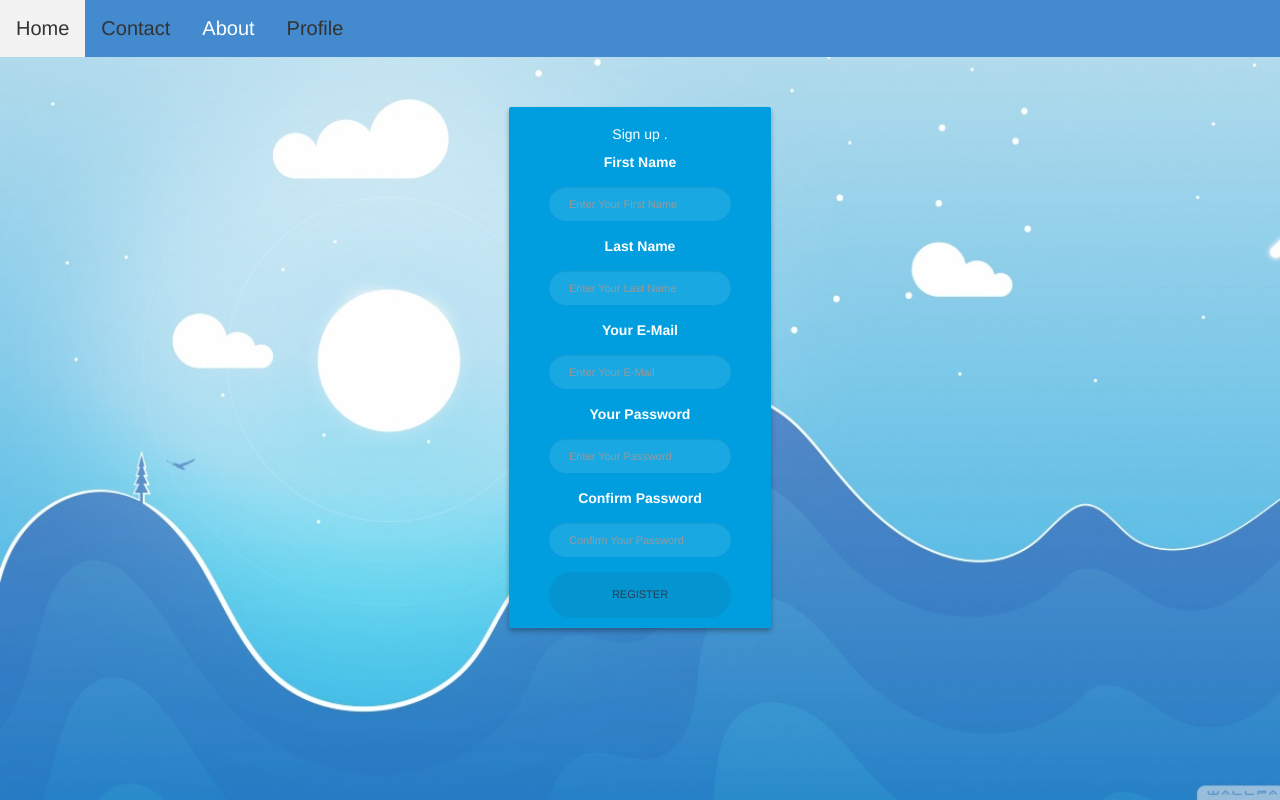
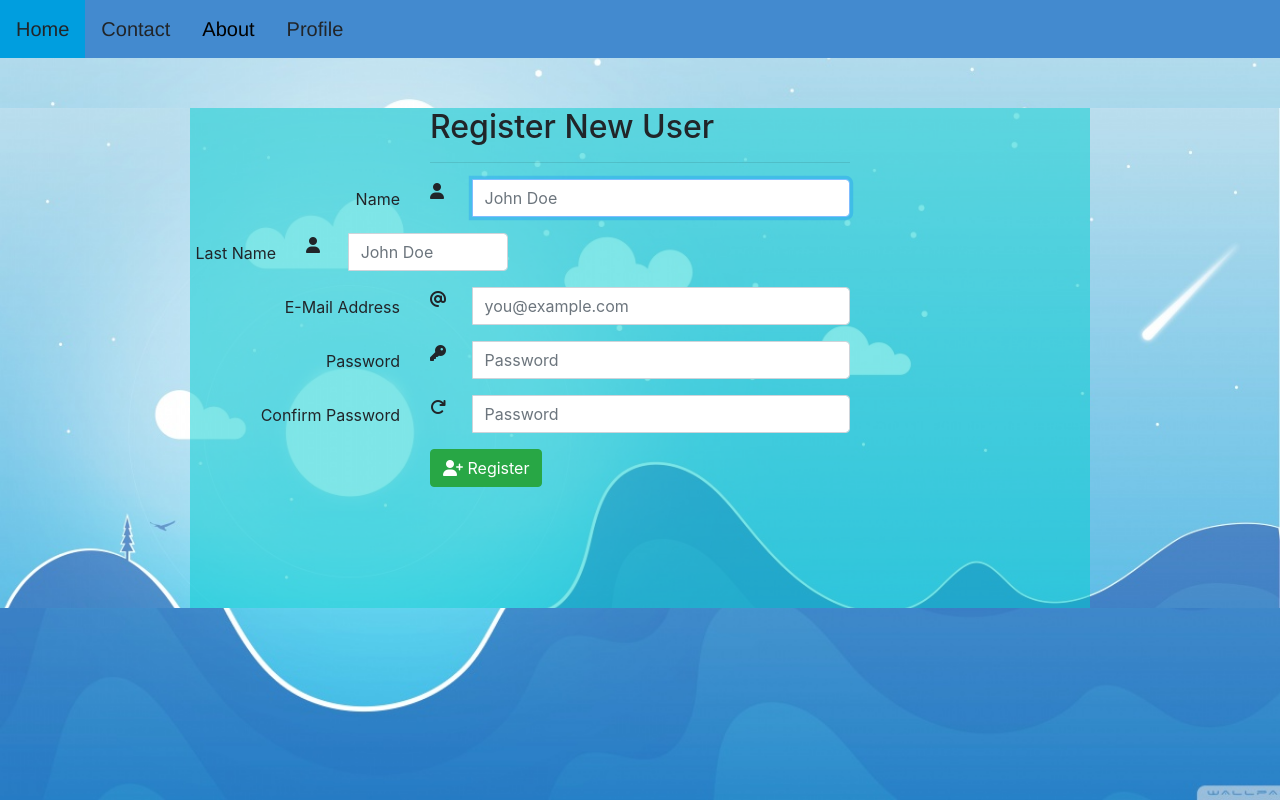
Before and after one commit to tedyAA/VignetteReminder-frontend, a Vue app: page /register in a window 1280 px wide. Built offline with nearby package versions, Linux system fonts and the light colour scheme.

Commit message:
04.03.2020

```diff
--- a/public/index.html
+++ b/public/index.html
@@ -9,11 +9,12 @@
     <link href="//maxcdn.bootstrapcdn.com/font-awesome/4.2.0/css/font-awesome.min.css" rel="stylesheet">
     <link rel="stylesheet" href="https://fonts.googleapis.com/css?family=Roboto|Varela+Round|Open+Sans">
     <link rel="stylesheet" href="https://fonts.googleapis.com/icon?family=Material+Icons">
-    <link href="//maxcdn.bootstrapcdn.com/bootstrap/3.3.0/css/bootstrap.min.css" rel="stylesheet" id="bootstrap-css">
 
+    <meta charset="utf-8"/>
+    <meta http-equiv="X-UA-Compatible" content="IE=edge,chrome=1"/>
+    <meta name="viewport" content="width=device-width, initial-scale=1.0, maximum-scale=1.0">
 
-
-
+    <link rel="stylesheet" href="https://maxcdn.bootstrapcdn.com/font-awesome/4.6.1/css/font-awesome.min.css">
     <title>test2</title>
   </head>
   <body>
@@ -26,11 +27,9 @@
     <script src="//maxcdn.bootstrapcdn.com/bootstrap/4.4.1/js/bootstrap.min.js"></script>
     <script src="//code.jquery.com/jquery-1.11.1.min.js"></script>
     <script src="//maxcdn.bootstrapcdn.com/bootstrap/3.3.0/js/bootstrap.min.js"></script>
-    <script src="//code.jquery.com/jquery-1.11.1.min.js"></script>
     <script src='https://kit.fontawesome.com/a076d05399.js'></script>
-    <script src="//maxcdn.bootstrapcdn.com/bootstrap/3.3.0/js/bootstrap.min.js"></script>
-    <script src="//code.jquery.com/jquery-1.11.1.min.js"></script> <script src="//maxcdn.bootstrapcdn.com/bootstrap/3.3.0/js/bootstrap.min.js"></script>
-    <script src="//code.jquery.com/jquery-1.11.1.min.js"></script>
+
+
 
   </body>
 </html>
--- a/src/components/CarCard.vue
+++ b/src/components/CarCard.vue
@@ -36,6 +36,7 @@
         background-color: #a5f7ff;
         width: 150px!important;
         height: 150px!important;
+        font-family: Pacifico;
     }
 
 </style>
--- a/src/components/LogInForm.vue
+++ b/src/components/LogInForm.vue
@@ -50,10 +50,12 @@
         max-width: 510px;
         min-height: 510px;
         position: relative;
-        background: #009edf;
+        /*background: #009edf;*/
         background-size: cover;
         border-radius: 30px;
         box-shadow: 0 12px 15px 0 rgba(0, 0, 0, .24), 0 17px 50px 0 rgba(0, 0, 0, .19);
+        background-color: rgba(0, 158, 223, 0.8);
+
     }
 
     .login-html {
--- a/src/components/NewsWindow.vue
+++ b/src/components/NewsWindow.vue
@@ -19,10 +19,9 @@
         width: 500px;
         height: 200px;
         margin-top: 50px;
-        background-color: #00CED1;
-        background-color: rgba(0, 206, 209, 0.5);
+        background-color: rgba(0, 158, 223, 0.8);
         opacity: inherit;
-        /*margin-left: 150px;*/
+        border-radius: 25px;
     }.p{
         font-size:25px ;
          }
--- a/src/components/PackageWindow.vue
+++ b/src/components/PackageWindow.vue
@@ -18,10 +18,9 @@
     width: 500px;
     height: 200px;
     margin-top: 50px;
-    background-color: #00CED1;
-    background-color: rgba(0, 206, 209, 0.5);
+    background-color: rgba(0, 158, 223, 0.8);
     opacity: inherit;
-    /*float:right;*/
+    border-radius: 25px;
 }.p{
      font-size:25px ;
  }
--- a/src/components/RegisterForm.vue
+++ b/src/components/RegisterForm.vue
@@ -1,51 +1,113 @@
 <template>
+    <body>
     <div class="container">
-        <div class="row main">
-            <div class="main-login main-center">
-                <h5>Sign up .</h5>
-                <form class="" method="post" action="#">
-
+        <form class="form-horizontal" role="form" method="POST" action="/register">
+            <div class="row">
+                <div class="col-md-3"></div>
+                <div class="col-md-6">
+                    <h2>Register New User</h2>
+                    <hr>
+                </div>
+            </div>
+            <div class="row">
+                <div class="col-md-3 field-label-responsive">
+                    <label for="name">Name</label>
+                </div>
+                <div class="col-md-6">
                     <div class="form-group">
-                        <label for="Fname" class="cols-sm-2 control-label">First Name</label>
-                        <div class="input">
-                            <input type="password" class="form-control" placeholder="Enter Your First Name">
+                        <div class="input-group mb-2 mr-sm-2 mb-sm-0">
+                            <div class="input-group-addon" style="width: 2.6rem"><i class="fa fa-user"></i></div>
+                            <input type="text" name="name" class="form-control" id="name"
+                                   placeholder="John Doe" required autofocus>
                         </div>
                     </div>
-                    <div class="form-group">
-                        <label for="Lname" class="cols-sm-2 control-label">Last Name</label>
-                        <div class="input">
-                            <input type="password" class="form-control" placeholder="Enter Your Last Name">
+                </div>
+                <div class="row">
+                    <div class="col-md-3 field-label-responsive">
+                        <label for="name">Last Name</label>
+                    </div>
+                    <div class="col-md-6">
+                        <div class="form-group">
+                            <div class="input-group mb-2 mr-sm-2 mb-sm-0">
+                                <div class="input-group-addon" style="width: 2.6rem"><i class="fa fa-user"></i></div>
+                                <input type="text" name="name" class="form-control" id="Lname"
+                                       placeholder="John Doe" required autofocus>
+                            </div>
                         </div>
                     </div>
+                </div>
+                <div class="col-md-3">
+                    <div class="form-control-feedback">
+                        <span class="text-danger align-middle">
+                            <!-- Put name validation error messages here -->
+                        </span>
+                    </div>
+                </div>
+            </div>
+            <div class="row">
+                <div class="col-md-3 field-label-responsive">
+                    <label for="email">E-Mail Address</label>
+                </div>
+                <div class="col-md-6">
                     <div class="form-group">
-                        <label for="E-Mail" class="cols-sm-2 control-label">Your E-Mail</label>
-                        <div class="input">
-                            <input type="password" class="form-control" placeholder="Enter Your E-Mail">
+                        <div class="input-group mb-2 mr-sm-2 mb-sm-0">
+                            <div class="input-group-addon" style="width: 2.6rem"><i class="fa fa-at"></i></div>
+                            <input type="text" name="email" class="form-control" id="email"
+                                   placeholder="you@example.com" required autofocus>
                         </div>
                     </div>
-                    <div class="form-group">
-                        <label for="FPass" class="cols-sm-2 control-label">Your Password</label>
-                        <div class="input">
-                            <input type="password" class="form-control" placeholder="Enter Your Password">
+                </div>
+                <div class="col-md-3">
+                    <div class="form-control-feedback">
+                        <span class="text-danger align-middle">
+                            <!-- Put e-mail validation error messages here -->
+                        </span>
+                    </div>
+                </div>
+            </div>
+            <div class="row">
+                <div class="col-md-3 field-label-responsive">
+                    <label for="password">Password</label>
+                </div>
+                <div class="col-md-6">
+                    <div class="form-group has-danger">
+                        <div class="input-group mb-2 mr-sm-2 mb-sm-0">
+                            <div class="input-group-addon" style="width: 2.6rem"><i class="fa fa-key"></i></div>
+                            <input type="password" name="password" class="form-control" id="password"
+                                   placeholder="Password" required>
                         </div>
                     </div>
-
+                </div>
+                <div class="col-md-3">
+                    <div class="form-control-feedback">
+                    </div>
+                </div>
+            </div>
+            <div class="row">
+                <div class="col-md-3 field-label-responsive">
+                    <label for="password">Confirm Password</label>
+                </div>
+                <div class="col-md-6">
                     <div class="form-group">
-                        <label for="CPass" class="cols-sm-2 control-label">Confirm Password</label>
-                        <div class="input">
-                            <input type="password" class="form-control" placeholder="Confirm Your Password">
+                        <div class="input-group mb-2 mr-sm-2 mb-sm-0">
+                            <div class="input-group-addon" style="width: 2.6rem">
+                                <i class="fa fa-repeat"></i>
+                            </div>
+                            <input type="password" name="password-confirmation" class="form-control"
+                                   id="password-confirm" placeholder="Password" required>
                         </div>
                     </div>
-
-                    <div class="group">
-                        <input type="submit" class="button" value="Register">
-                    </div>
-
-                </form>
+                </div>
             </div>
-        </div>
+            <div class="row">
+                <div class="col-md-3"></div>
+                <div class="col-md-6">
+                    <button type="submit" class="btn btn-success"><i class="fa fa-user-plus"></i> Register</button>
+                </div>
+            </div>
+        </form>
     </div>
-
+    </body>
 </template>
 
 <script>
@@ -55,91 +117,20 @@
 </script>
 
 <style scoped>
-    .main {
-        margin: 50px 15px;
+
+    @media(min-width: 768px) {
+        .field-label-responsive {
+            padding-top: .5rem;
+            text-align: right;
+        }
+        .container{
+            width: 900px;
+            height: 500px;
+            margin-top: 50px;
+            background-color: #00CED1;
+            background-color: rgba(0, 206, 209, 0.5);
+            opacity: inherit;
+
+                 }
     }
-
-    h1.title {
-        font-size: 60px;
-        font-family: 'Passion One', cursive;
-        font-weight: 400;
-    }
-
-    hr {
-        width: 10%;
-        color: #fff;
-    }
-
-    .form-group {
-        margin-bottom: 15px;
-        border-radius: 90px;
-    }
-
-    label {
-        margin-bottom: 15px;
-    }
-
-    input,
-    input::-webkit-input-placeholder {
-        font-size: 11px;
-        padding-top: 3px;
-    }
-
-    .main-login {
-        background-color: #fff;
-        /* shadows and rounded borders */
-        -moz-border-radius: 2px;
-        -webkit-border-radius: 2px;
-        border-radius: 2px;
-        -moz-box-shadow: 0px 2px 2px rgba(0, 0, 0, 0.3);
-        -webkit-box-shadow: 0px 2px 2px rgba(0, 0, 0, 0.3);
-        box-shadow: 0px 2px 2px rgba(0, 0, 0, 0.3);
-
-    }
-
-    .form-control {
-        border: none;
-        padding: 15px 20px;
-        border-radius: 25px;
-        background: rgba(255, 255, 255, .1);
-        width: 100%;
-        color: #fff;
-        display: block;
-    }
-
-    .main-center {
-        margin-top: 30px;
-        margin: 0 auto;
-        max-width: 400px;
-        padding: 10px 40px;
-        background: #009edf;
-        color: #FFF;
-        text-shadow: none;
-        -webkit-box-shadow: 0px 3px 5px 0px rgba(0, 0, 0, 0.31);
-        -moz-box-shadow: 0px 3px 5px 0px rgba(0, 0, 0, 0.31);
-        box-shadow: 0px 3px 5px 0px rgba(0, 0, 0, 0.31);
-
-    }
-
-    span.input-group-addon i {
-        color: #009edf;
-        font-size: 17px;
-    }
-
-    .form-control {
-        border-radius: 50px;
-    }
-
-    .button {
-        text-transform: uppercase;
-        border-radius: 50px;
-        width: 100%;
-        color: #2c3e50;
-        display: block;
-        border: none;
-        padding: 15px 20px;
-        border-radius: 25px;
-        background: rgba(44, 62, 80, 0.1);
-    }
-
 </style>
--- a/src/components/UpperNavBar.vue
+++ b/src/components/UpperNavBar.vue
@@ -1,16 +1,4 @@
 <template>
-    <!--    <div>-->
-    <!--        <div class="container">-->
-    <!--            <ul>-->
-    <!--                <li class="link"><a class="active" @click="home">Home</a></li>-->
-    <!--                <li class="link"><a @click="logIn">Log In</a></li>-->
-    <!--                <li class="link"><a @click="home">Contact</a></li>-->
-    <!--                <li class="link"><a @click="home">About Us</a></li>-->
-    <!--            </ul>-->
-    <!--        </div>-->
-    <!--    </div>-->
-    <!--    <link rel="stylesheet" type="text/css" href="css/style.css">-->
-    <!--    <link href="https://fonts.googleapis.com/css?family=Open+Sans&display=swap" rel="stylesheet">-->
     <ul>
         <li><a class="active" @click="home">Home</a></li>
         <li><a @click="contacts">Contact</a></li>
@@ -59,19 +47,19 @@
 
     li a {
         display: block;
-        color: #fff;
+        color: #000000;
         padding: 14px 16px;
         text-decoration: none;
         font-size: 20px;
     }
 
     li a:hover {
-        background-color: #f2f2f2;
+        background-color: #009edf;
         color: #000;
     }
 
     .active {
-        color: #fff;
+        color: #009edf;
         background-color: #009edf;
     }
 
--- a/src/components/WelcomeForm.vue
+++ b/src/components/WelcomeForm.vue
@@ -18,12 +18,12 @@
     width: 900px;
     height: 200px;
     margin-top: 50px;
-    background-color: #00CED1;
-    background-color: rgba(0, 206, 209, 0.5);
+    background-color: rgba(0, 158, 223, 0.8);
     opacity: inherit;
+    border-radius: 25px;
 
 }.text{
-    font-family: Corbel;
+    font-family: Pacifico;
     font-size: medium;
  }
 
```
Also changed, not shown: src/components/ContactUsForm.vue (added, +95 -0 lines), src/components/ContactsForm.vue (deleted, +0 -27 lines), src/views/Contacts.vue (+4 -3 lines).
